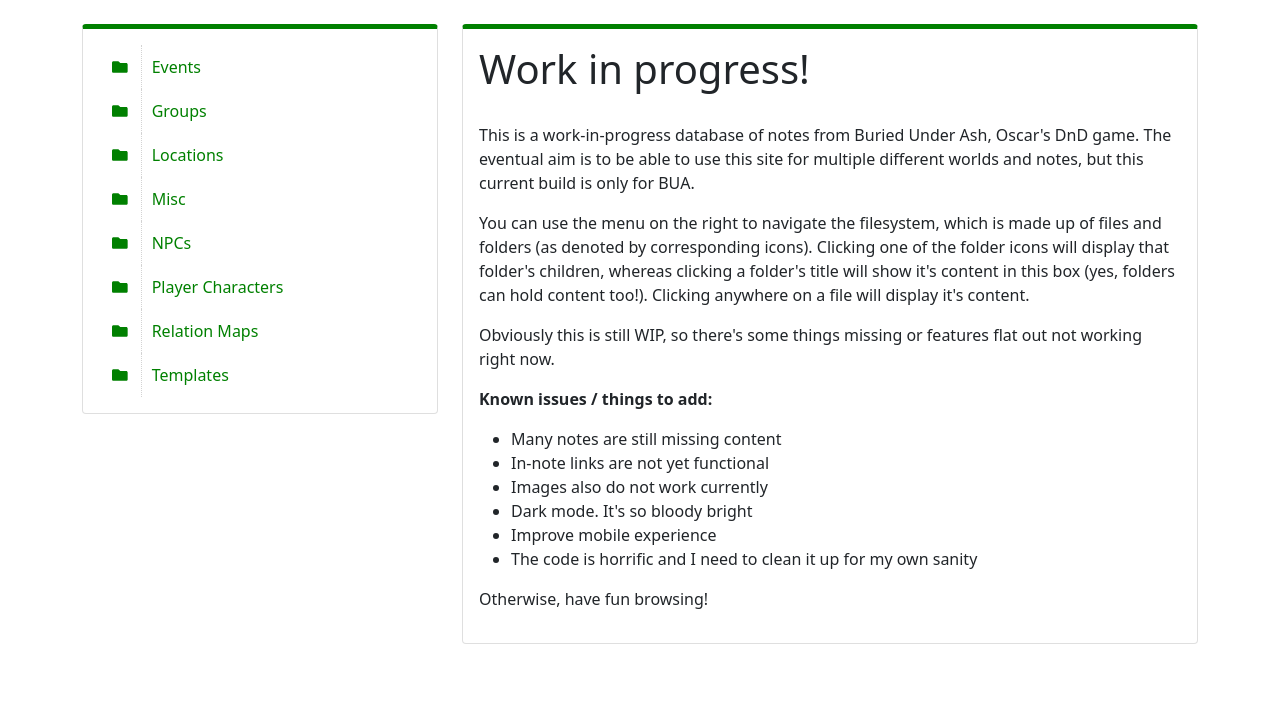
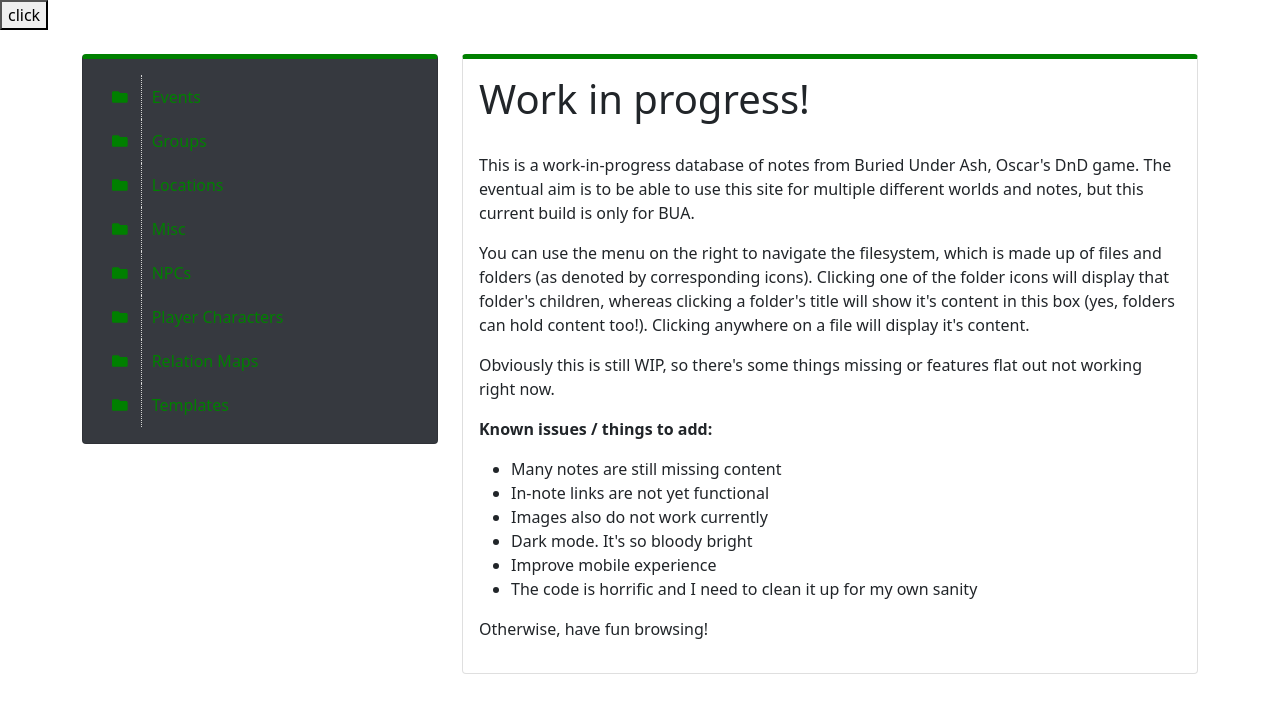
Before and after one commit to S-Comic/nextjs, a Next.js app: page /worlds/1 in a window 1280 px wide. Shown: the top 710 px of the page. Built offline with nearby package versions, Linux system fonts and the light colour scheme.

Commit message:
Attempting a dark mode

```diff
--- a/pages/worlds/[id].js
+++ b/pages/worlds/[id].js
@@ -37,6 +37,7 @@ import posts from '../static/worldData.json'
 
 
 const Post = props => {
+  const [mode, setMode] = useState("lightBackground")
   const [count, setCount] = useState(`
     <h1>Work in progress!</h1>
 
@@ -97,8 +98,16 @@ const Post = props => {
         }
         }
 
+  }
 
-
+  function changeMode(tempMode){
+  if (mode == "lightBackground"){
+    tempMode = "darkBackground"
+  }
+  else{
+  tempMode = "lightBackground"
+  }
+  return tempMode
   }
 
   function LoopLayerOne(){
@@ -237,11 +246,12 @@ const Post = props => {
           <p> The black desert </p>
         </section>
         */}
+        <button onClick={() => setMode(changeMode(mode))}> click </button>
         <Container className={styles.worldsContainer}>
           <Row>
             <Col md={4}>
-            <Card className={styles.worldsCard}>
-              <Card.Body>
+            <Card className={styles.worldsCard + " " + styles[mode]}>
+              <Card.Body className={styles.cardBody}>
 
                     {LoopLayerOne()}
               </Card.Body>
@@ -250,7 +260,7 @@ const Post = props => {
 
             <Col>
             <Card className={styles.contentCard}>
-              <Card.Body>
+              <Card.Body className={styles.cardBody}>
               <div dangerouslySetInnerHTML={{__html: count}}>
               </div>
               </Card.Body>
--- a/styles/globals.css
+++ b/styles/globals.css
@@ -31,6 +31,13 @@ a {
 * {
   box-sizing: border-box;
   --themeColor: green;
+  --color: #212529;
+  --lightBackground: white;
+
+  --darkThemeColor: green;
+  --darkColor: white;
+  --darkBackground: #36393f;
+  --darkBackgroundAlt: #2f3136;
 }
 
 /* HEADER */
--- a/styles/worlds.module.css
+++ b/styles/worlds.module.css
@@ -25,7 +25,7 @@
 .navigationItem{
   padding: 0 !important;
   border: none !important;
-  background-color: white !important;
+  background: none !important;
   display: flex !important;
   align-items: center !important;
   justify-content: !important;
@@ -33,10 +33,20 @@
 
 }
 
+.lightBackground{
+  color: var(--darkColor);
+  background-color: var(--darkBackground) !important;
+}
+
+.darkBackground{
+  color: var(--color);
+  background-color: var(--lightBackground) !important;
+}
+
+
 .navigationItemSingle{
   padding: 0 !important;
   border: none !important;
-  background-color: white !important;
   display: flex !important;
   align-items: center !important;
   justify-content: !important;
@@ -87,6 +97,7 @@
 
 .navigationItemContainer{
   border: none !important;
+  background: none !important;
 }
 
 .worldsSubtitle{
@@ -96,8 +107,10 @@
   margin-bottom: 0;
 }
 
+
 .card{
   color: white;
+
 }
 
 .navigationDropdownArrow:hover{
@@ -162,6 +175,7 @@
   margin-top: 3vh;
   border-top: 5px solid var(--themeColor);
   margin-bottom: 30px;
+  background-color: var(--darkBackgroundColor);
 }
 
 .worldsContainer .contentCard{
```
